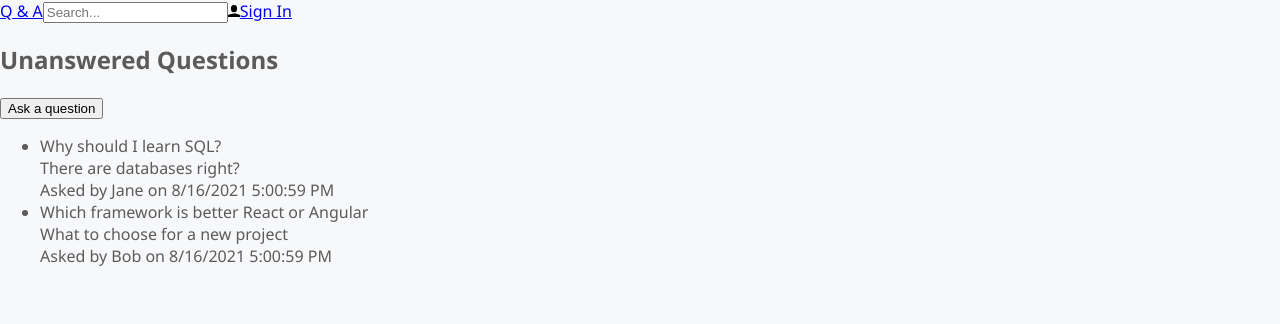
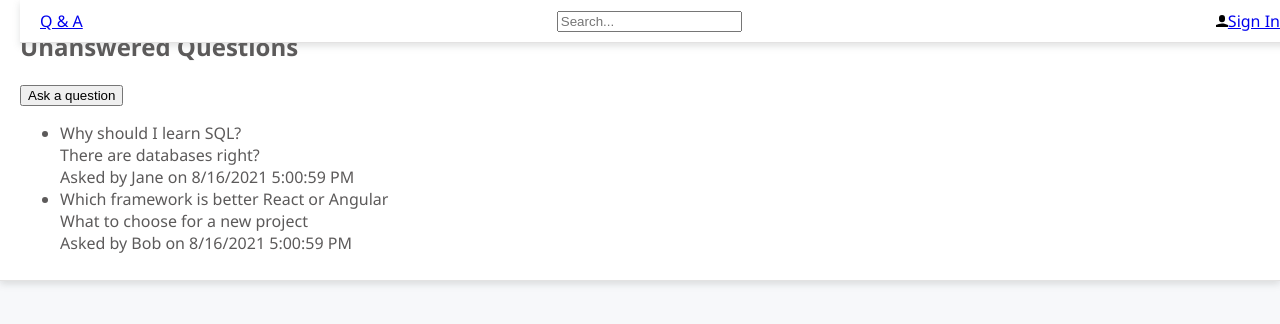
Before and after one commit to sswietoniowski/learning-aspnetcore-react-frontend-react-app, a React (Create React App) app: page / in a window 1280 px wide. Shown: the top 324 px of the page. Built offline with nearby package versions, Linux system fonts and the light colour scheme.

Commit message:
Styled Header component

```diff
--- /dev/null
+++ b/src/Header.css
@@ -0,0 +1,13 @@
+.container {
+  position: fixed;
+  box-sizing: border-box;
+  top: 0;
+  width: 100%;
+  display: flex;
+  align-items: center;
+  justify-content: space-between;
+  padding: 10px 20px;
+  background-color: #fff;
+  border-bottom: 1px solid #e3e2e2;
+  box-shadow: 0 3px 7px 0 rgba(110, 112, 114, 0.21);
+}
--- a/src/Header.tsx
+++ b/src/Header.tsx
@@ -1,12 +1,13 @@
 import React from 'react';
 import { UserIcon } from './Icons';
+import './Header.css';
 
 export const Header = () => {
   const handleSearchInputChange = (e: React.ChangeEvent<HTMLInputElement>) => {
     console.log(e.currentTarget.value);
   };
   return (
-    <div>
+    <div className="container">
       <a href="./">Q & A</a>
       <input
         type="text"
```
